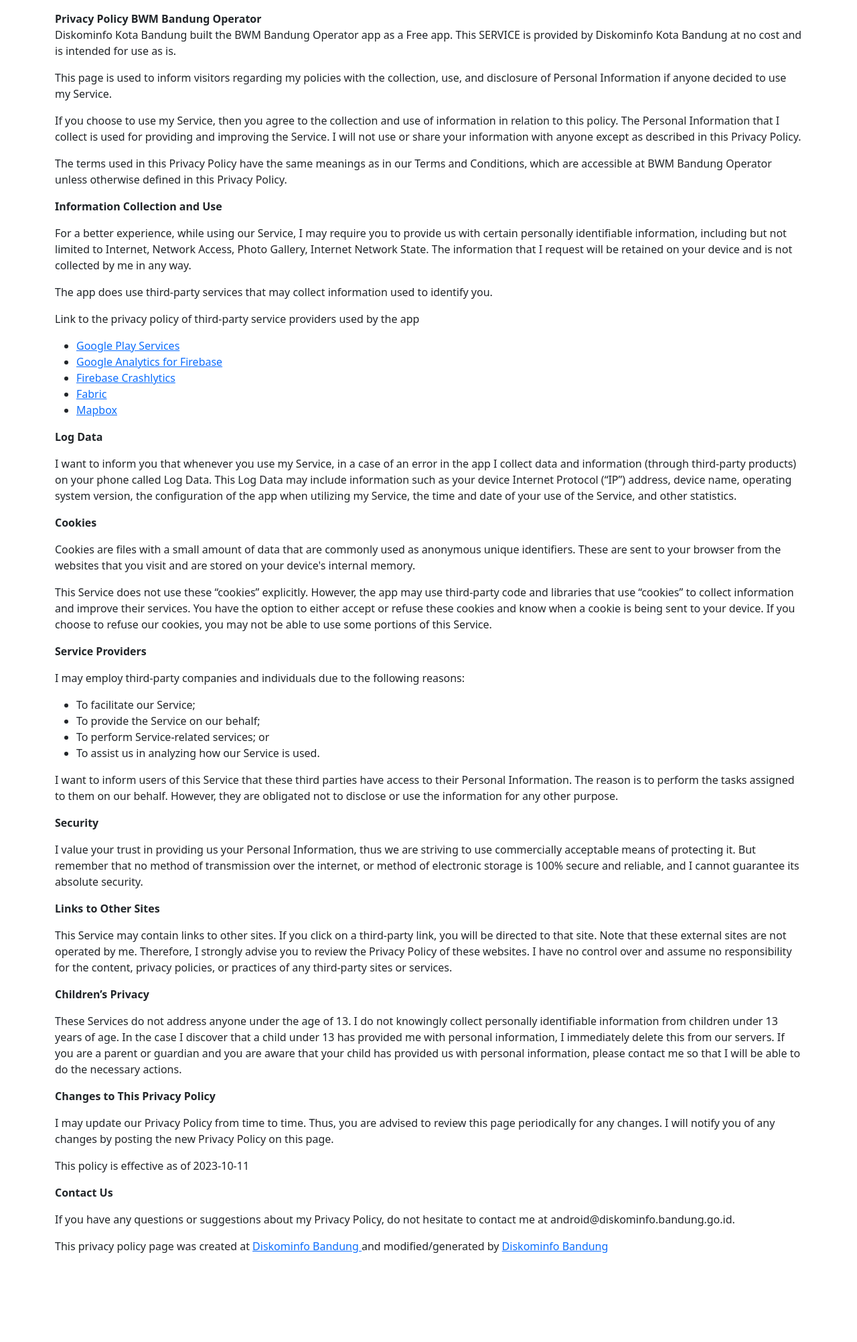
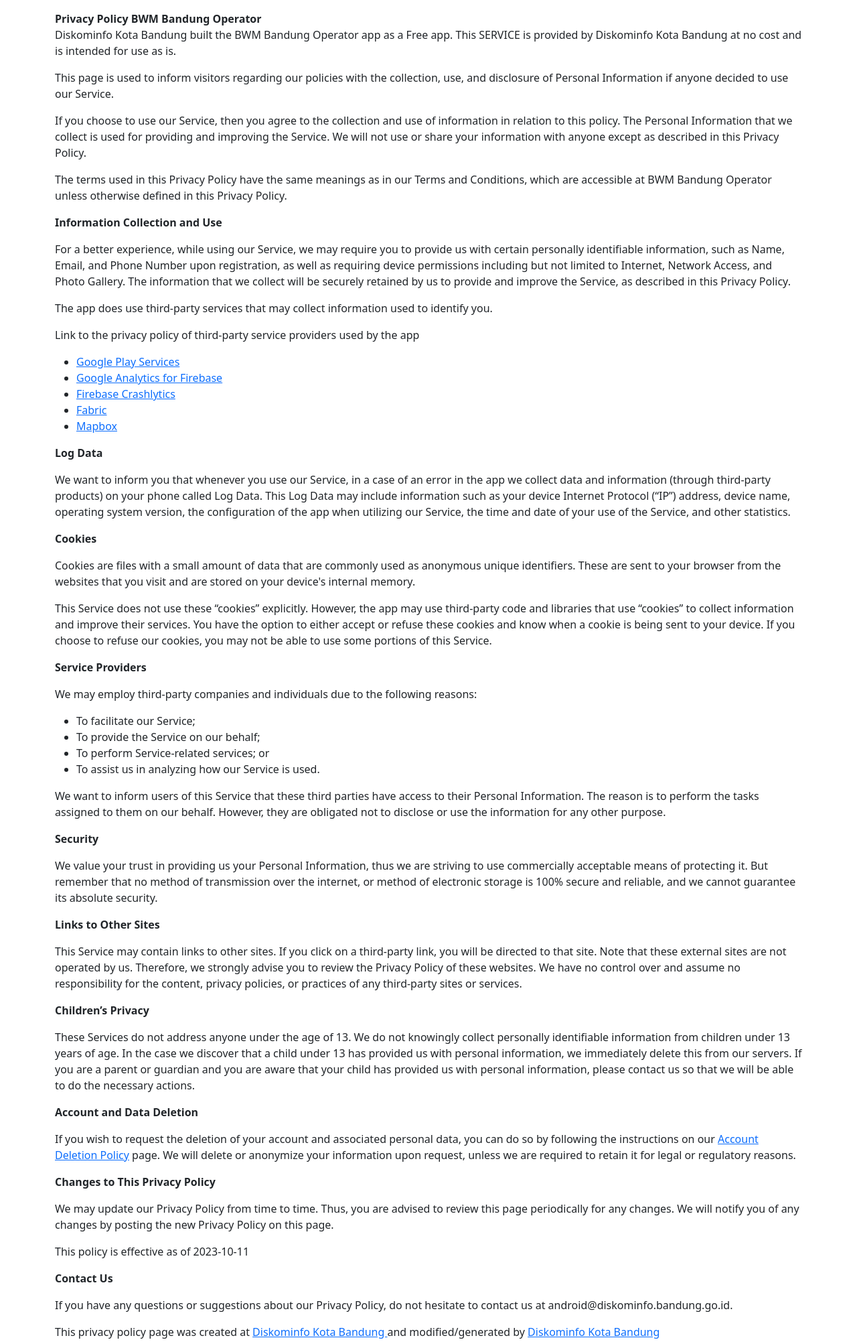
Before and after one commit to diskominfobdgjabar/privacy-policy-bwmoperator, a plain HTML site: page index.html in a window 1280 px wide. Shown: the whole page at 67% size. Before the commit the page ends 1904 px from the top, so only its background shows below. Drawn offline with nearby package versions, Linux system fonts and the light colour scheme.

Commit message:
refactor: update privacy policy to use inclusive language, clarify data collection practices, and add account deletion instructions

```diff
--- a/index.html
+++ b/index.html
@@ -30,14 +30,14 @@
       intended for use as is.
     </p>
     <p>
-      This page is used to inform visitors regarding my policies with the
+      This page is used to inform visitors regarding our policies with the
       collection, use, and disclosure of Personal Information if anyone decided
-      to use my Service.
+      to use our Service.
     </p>
     <p>
-      If you choose to use my Service, then you agree to the collection and use
-      of information in relation to this policy. The Personal Information that I
-      collect is used for providing and improving the Service. I will not use or
+      If you choose to use our Service, then you agree to the collection and use
+      of information in relation to this policy. The Personal Information that we
+      collect is used for providing and improving the Service. We will not use or
       share your information with anyone except as described in this Privacy
       Policy.
     </p>
@@ -48,11 +48,12 @@
     </p>
     <p><strong>Information Collection and Use</strong></p>
     <p>
-      For a better experience, while using our Service, I may require you to
-      provide us with certain personally identifiable information, including but
-      not limited to Internet, Network Access, Photo Gallery, Internet Network
-      State. The information that I request will be retained on your device and
-      is not collected by me in any way.
+      For a better experience, while using our Service, we may require you to
+      provide us with certain personally identifiable information, such as Name,
+      Email, and Phone Number upon registration, as well as requiring device
+      permissions including but not limited to Internet, Network Access, and
+      Photo Gallery. The information that we collect will be securely retained
+      by us to provide and improve the Service, as described in this Privacy Policy.
     </p>
     <div>
       <p>
@@ -112,12 +113,12 @@
     </div>
     <p><strong>Log Data</strong></p>
     <p>
-      I want to inform you that whenever you use my Service, in a case of an
-      error in the app I collect data and information (through third-party
+      We want to inform you that whenever you use our Service, in a case of an
+      error in the app we collect data and information (through third-party
       products) on your phone called Log Data. This Log Data may include
       information such as your device Internet Protocol (“IP”) address, device
       name, operating system version, the configuration of the app when
-      utilizing my Service, the time and date of your use of the Service, and
+      utilizing our Service, the time and date of your use of the Service, and
       other statistics.
     </p>
     <p><strong>Cookies</strong></p>
@@ -136,7 +137,7 @@
     </p>
     <p><strong>Service Providers</strong></p>
     <p>
-      I may employ third-party companies and individuals due to the following
+      We may employ third-party companies and individuals due to the following
       reasons:
     </p>
     <ul>
@@ -146,52 +147,58 @@
       <li>To assist us in analyzing how our Service is used.</li>
     </ul>
     <p>
-      I want to inform users of this Service that these third parties have
+      We want to inform users of this Service that these third parties have
       access to their Personal Information. The reason is to perform the tasks
       assigned to them on our behalf. However, they are obligated not to
       disclose or use the information for any other purpose.
     </p>
     <p><strong>Security</strong></p>
     <p>
-      I value your trust in providing us your Personal Information, thus we are
+      We value your trust in providing us your Personal Information, thus we are
       striving to use commercially acceptable means of protecting it. But
       remember that no method of transmission over the internet, or method of
-      electronic storage is 100% secure and reliable, and I cannot guarantee its
+      electronic storage is 100% secure and reliable, and we cannot guarantee its
       absolute security.
     </p>
     <p><strong>Links to Other Sites</strong></p>
     <p>
       This Service may contain links to other sites. If you click on a
       third-party link, you will be directed to that site. Note that these
-      external sites are not operated by me. Therefore, I strongly advise you to
-      review the Privacy Policy of these websites. I have no control over and
+      external sites are not operated by us. Therefore, we strongly advise you to
+      review the Privacy Policy of these websites. We have no control over and
       assume no responsibility for the content, privacy policies, or practices
       of any third-party sites or services.
     </p>
     <p><strong>Children’s Privacy</strong></p>
     <div>
       <p>
-        These Services do not address anyone under the age of 13. I do not
+        These Services do not address anyone under the age of 13. We do not
         knowingly collect personally identifiable information from children
-        under 13 years of age. In the case I discover that a child under 13 has
-        provided me with personal information, I immediately delete this from
+        under 13 years of age. In the case we discover that a child under 13 has
+        provided us with personal information, we immediately delete this from
         our servers. If you are a parent or guardian and you are aware that your
-        child has provided us with personal information, please contact me so
-        that I will be able to do the necessary actions.
+        child has provided us with personal information, please contact us so
+        that we will be able to do the necessary actions.
       </p>
     </div>
-    <!---->
+    <p><strong>Account and Data Deletion</strong></p>
+    <p>
+      If you wish to request the deletion of your account and associated personal data, you can do so by following the instructions on our
+      <a href="https://diskominfobdgjabar.github.io/account-deletion-policy/" target="_blank" rel="noopener noreferrer">Account Deletion Policy</a> page.
+      We will delete or anonymize your information upon request, unless we are required to retain it for legal or regulatory reasons.
+    </p>
+
     <p><strong>Changes to This Privacy Policy</strong></p>
     <p>
-      I may update our Privacy Policy from time to time. Thus, you are advised
-      to review this page periodically for any changes. I will notify you of any
+      We may update our Privacy Policy from time to time. Thus, you are advised
+      to review this page periodically for any changes. We will notify you of any
       changes by posting the new Privacy Policy on this page.
     </p>
     <p>This policy is effective as of 2023-10-11</p>
     <p><strong>Contact Us</strong></p>
     <p>
-      If you have any questions or suggestions about my Privacy Policy, do not
-      hesitate to contact me at android@diskominfo.bandung.go.id.
+      If you have any questions or suggestions about our Privacy Policy, do not
+      hesitate to contact us at android@diskominfo.bandung.go.id.
     </p>
     <p>
       This privacy policy page was created at
@@ -199,13 +206,13 @@
         href="https://diskominfo.bandung.go.id/"
         target="_blank"
         rel="noopener noreferrer"
-        >Diskominfo Bandung </a
+        >Diskominfo Kota Bandung </a
       >and modified/generated by
       <a
         href="https://diskominfo.bandung.go.id/"
         target="_blank"
         rel="noopener noreferrer"
-        >Diskominfo Bandung</a
+        >Diskominfo Kota Bandung</a
       >
     </p>
   </body>
```
